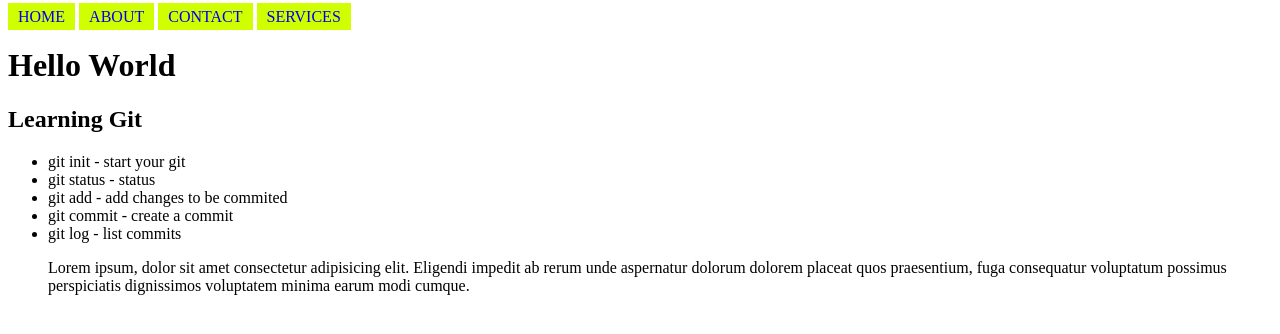
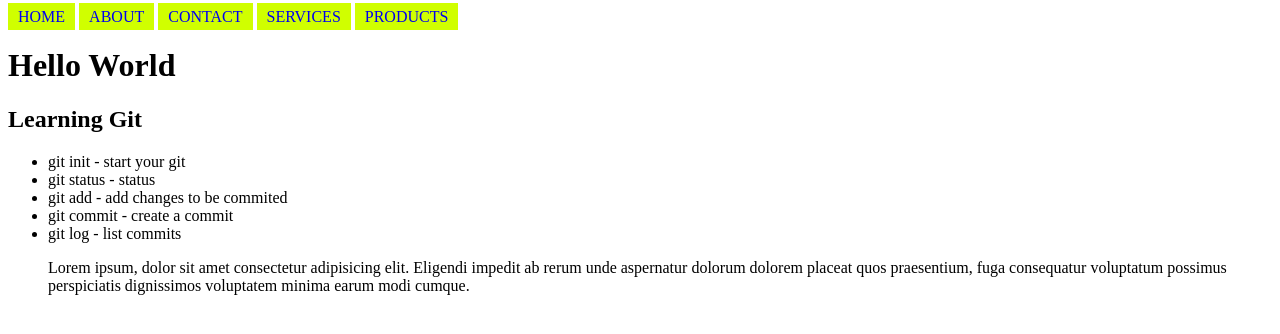
Before and after one commit to kidino/git-course, a plain HTML site: page index.html in a window 1280 px wide. Drawn offline with Linux system fonts and the light colour scheme.

Commit message:
products menu

```diff
--- a/index.html
+++ b/index.html
@@ -13,6 +13,7 @@
         <a href="about.html">ABOUT</a>
         <a href="contact.html">CONTACT</a>
         <a href="services.html">SERVICES</a>
+        <a href="products.html">PRODUCTS</a>
     </nav>
 
     <h1>Hello World</h1>
```
